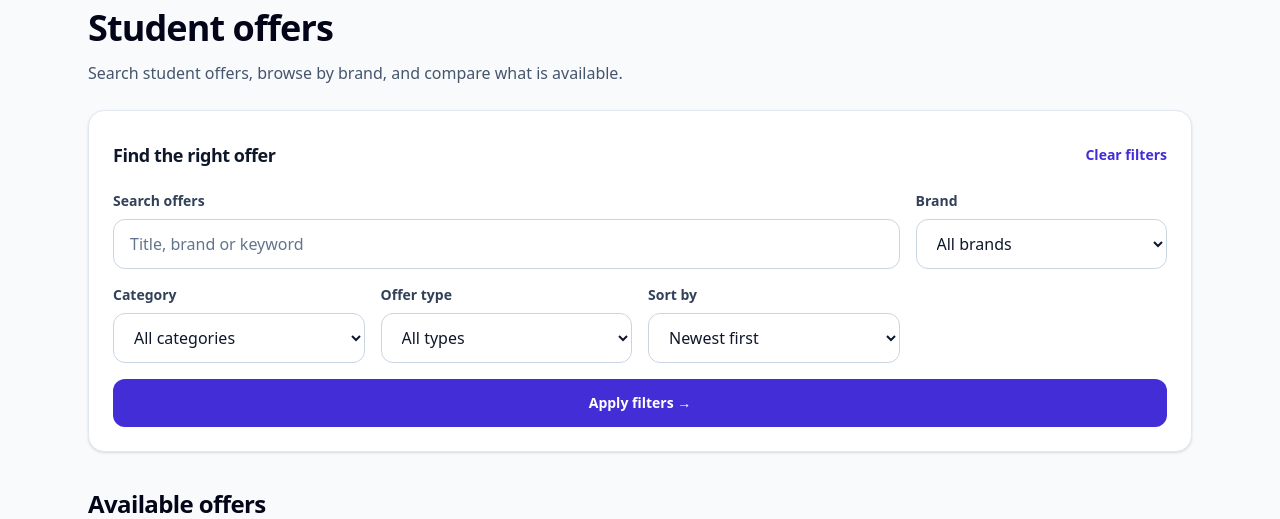
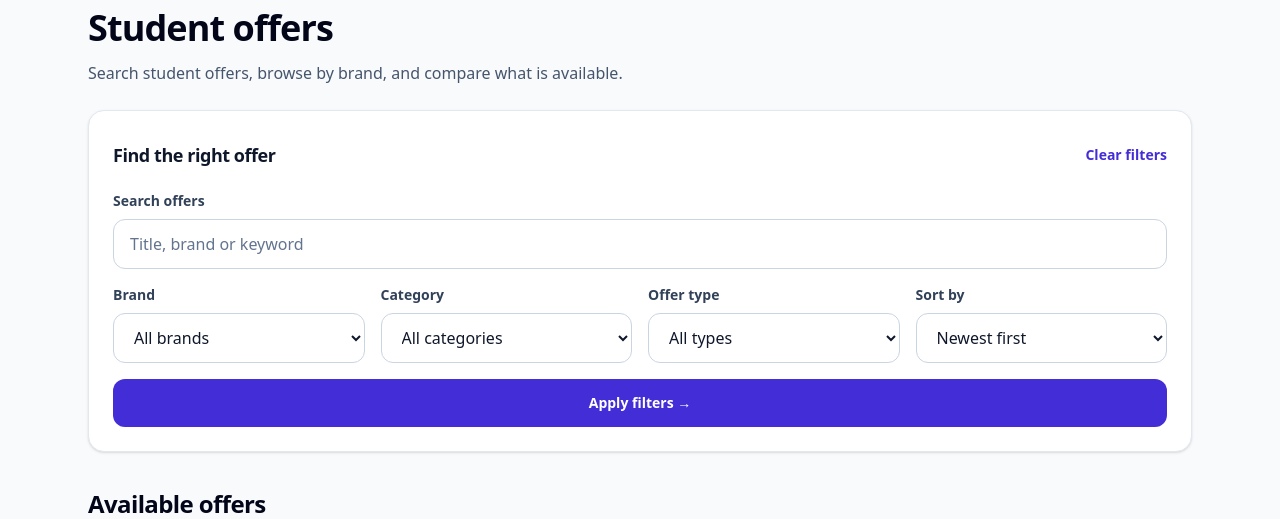
Before and after one commit to fusumivietnam/student-perks-laravel, a Laravel app: page /offers in a window 1280 px wide. Shown: the part 141-660 px from the top of the page. Run offline with Laravel 12, Linux system fonts and the light colour scheme; tables that the repository leaves empty hold one stand-in row (values such as "Sample post"); style sheets or scripts are compiled from the project's sources.

Commit message:
fix(catalog): align desktop filter grid and preserve breadcrumb readability

```diff
--- a/resources/views/catalog/offers.blade.php
+++ b/resources/views/catalog/offers.blade.php
@@ -13,7 +13,7 @@
             <span aria-hidden="true">/</span>
             <a href="{{ request()->routeIs('brands.show') ? route('brands.index') : route('offers.index') }}" class="rounded-sm font-semibold hover:text-indigo-700 focus-visible:outline-2 focus-visible:outline-indigo-700">{{ request()->routeIs('brands.show') ? 'Brands' : 'All offers' }}</a>
             <span aria-hidden="true">/</span>
-            <span aria-current="page" class="break-all">{{ $title }}</span>
+            <span aria-current="page" class="break-words">{{ $title }}</span>
         </nav>
     @endif
     <header class="max-w-3xl">
@@ -29,7 +29,7 @@
                 <a href="{{ ($filterAction ?? route('offers.index')) }}" class="inline-flex min-h-10 items-center text-sm font-bold text-indigo-700 underline-offset-4 hover:underline focus-visible:outline-2 focus-visible:outline-indigo-700">Clear filters</a>
             </div>
             <form method="GET" action="{{ ($filterAction ?? route('offers.index')) }}" role="search" class="mt-4 grid grid-cols-2 gap-3 sm:gap-4 lg:grid-cols-4">
-                <div class="col-span-2 lg:col-span-3">
+                <div class="col-span-2 lg:col-span-4">
                     <label for="q" class="mb-2 block text-sm font-bold text-slate-700">Search offers</label>
                     <input id="q" type="search" name="q" value="{{ $term }}" maxlength="100" placeholder="Title, brand or keyword" class="min-h-12 w-full min-w-0 rounded-xl border border-slate-300 bg-white px-4 py-3 text-slate-900 placeholder:text-slate-500 focus-visible:border-indigo-500 focus-visible:outline-2 focus-visible:outline-indigo-500">
                 </div>
```
